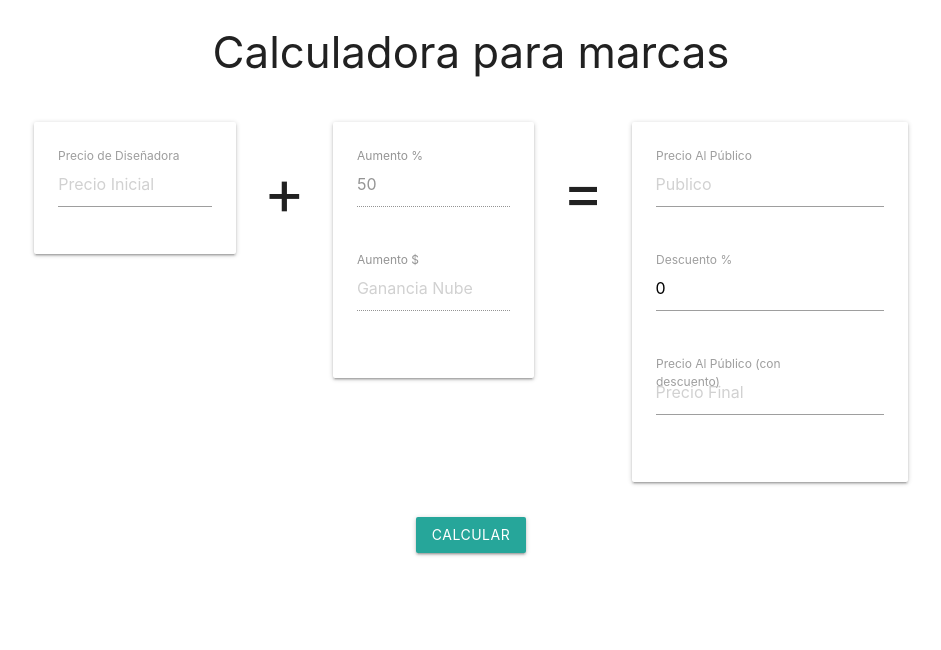
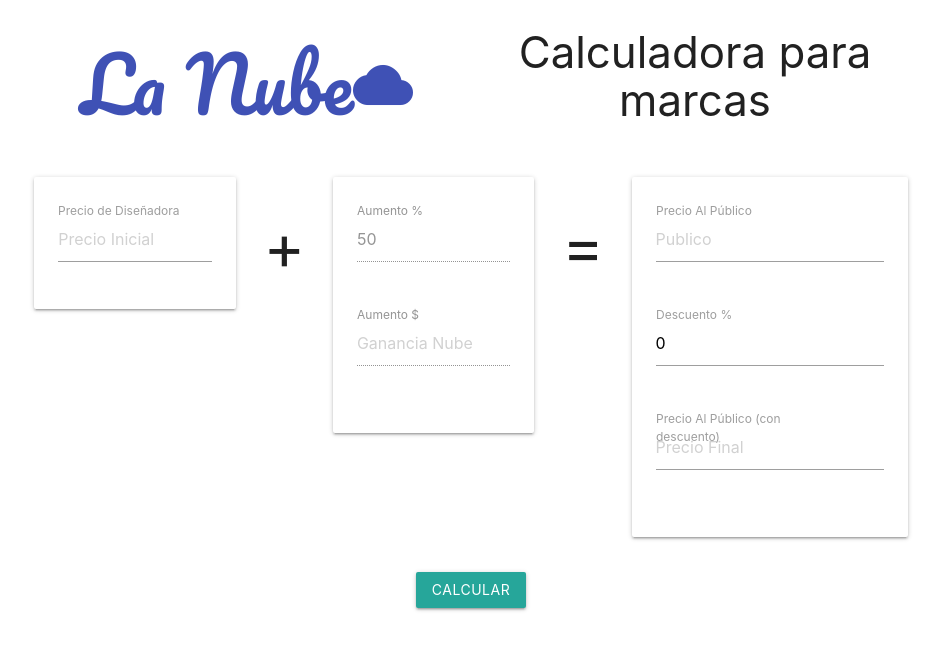
Before and after one commit to Fairbrook/NubeCal, a plain HTML site: page index.html in a window 1280 px wide. Shown: the whole page, without its empty margins (169-1110 px from the left). Drawn offline with nearby package versions, Linux system fonts and the light colour scheme.

Commit message:
Version1

```diff
--- a/index.html
+++ b/index.html
@@ -6,14 +6,18 @@
 	<script src="https://cdnjs.cloudflare.com/ajax/libs/materialize/1.0.0/js/materialize.min.js"></script>
 	<link rel="stylesheet" href="https://cdnjs.cloudflare.com/ajax/libs/materialize/1.0.0/css/materialize.min.css">
 	<script src="./function.js"></script>
-
+	  <link href="https://fonts.googleapis.com/icon?family=Material+Icons" rel="stylesheet">
 	<meta name="viewport" content="width=device-width, initial-scale=1.0">
+	<link href="https://fonts.googleapis.com/css?family=Pacifico" rel="stylesheet">
 
 </head>
 <body>
 	<div class="container">
 		<div class="row">
-			<div class="col s12 center-align">
+			<div class="col s12 l6 center-align">
+				<h1 style="font-family: 'Pacifico', cursive; font-size: 5em" class="indigo-text darken-4">La Nube<i class="medium material-icons">cloud</i></h1>
+			</div>
+			<div class="col s12 l6 center-align">
 				<h3>Calculadora para marcas</h3>
 			</div>
 		</div>
```
